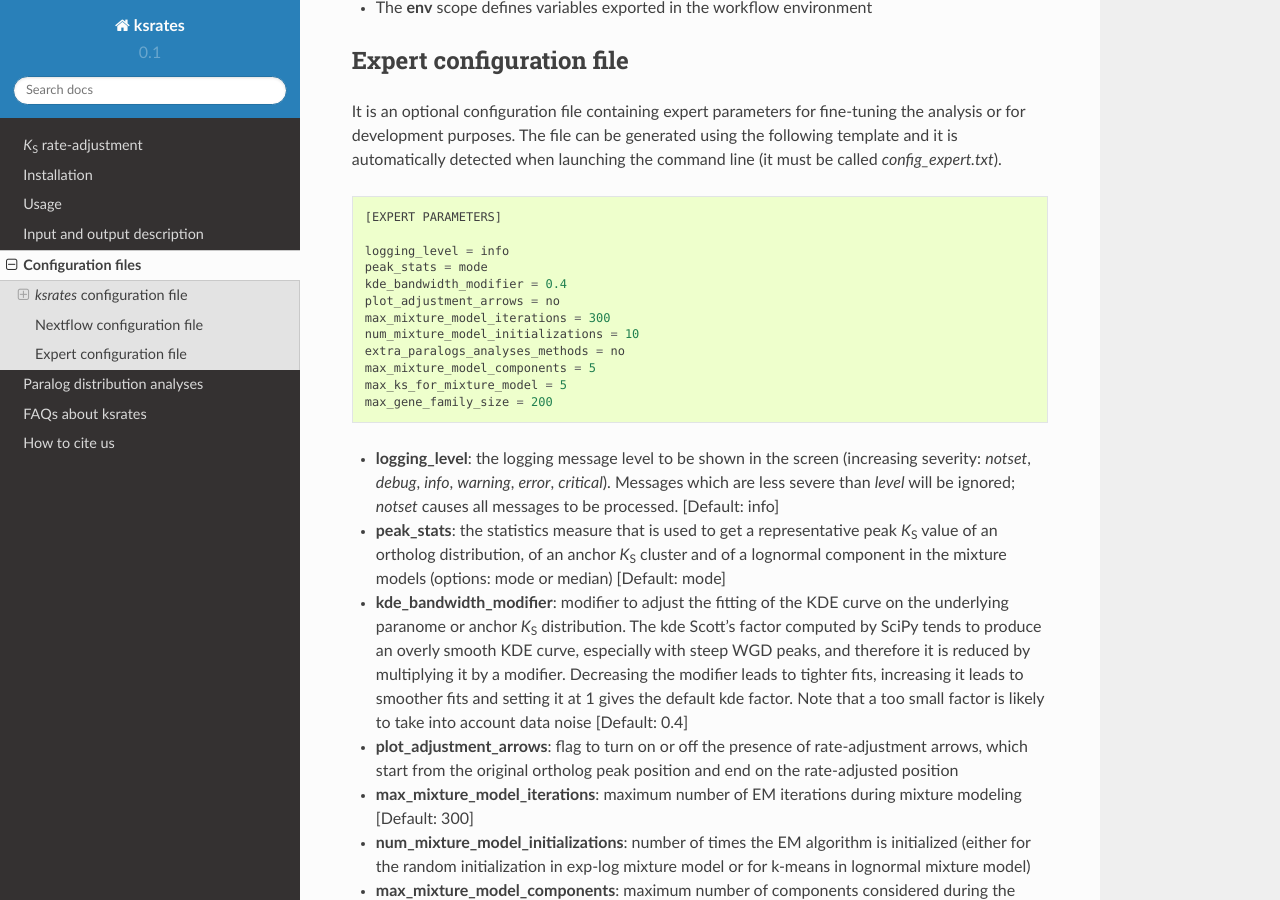
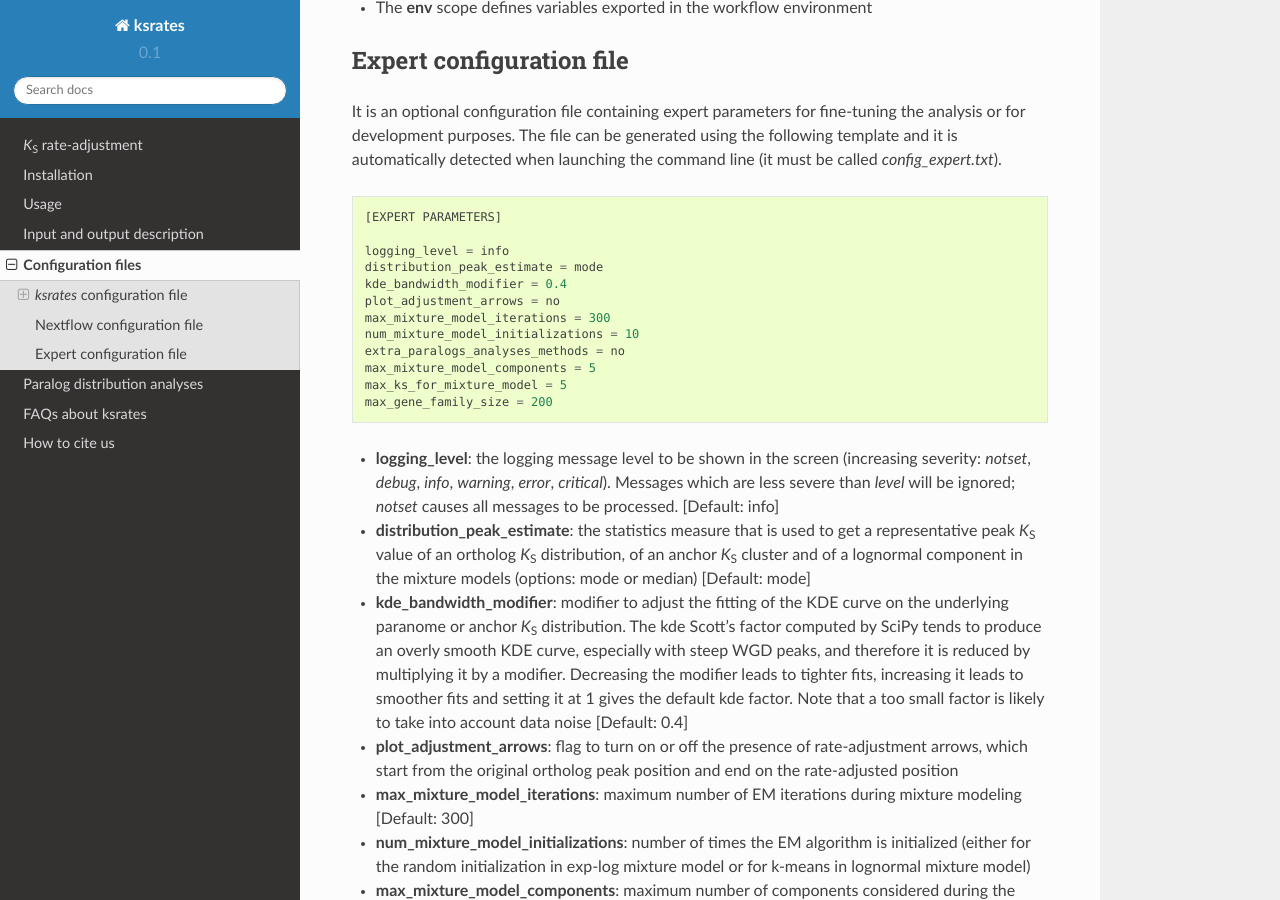
Before and after one commit to VIB-PSB/ksrates, a Sphinx documentation site: the page built from doc/source/configuration.rst, in a window 1280 px wide and 900 px high, scrolled down 4890 px. Built offline with Sphinx 7.4.7 and the Read the Docs theme 2.0.0, drawn with Linux system fonts in a browser that asks for light colours.

Commit message:
Rename peak_stats

```diff
--- a/doc/source/configuration.rst
+++ b/doc/source/configuration.rst
@@ -173,7 +173,7 @@ It is an optional configuration file containing expert parameters for fine-tunin
     [EXPERT PARAMETERS]
 
     logging_level = info
-    peak_stats = mode
+    distribution_peak_estimate = mode
     kde_bandwidth_modifier = 0.4
     plot_adjustment_arrows = no
     max_mixture_model_iterations = 300
@@ -184,7 +184,7 @@ It is an optional configuration file containing expert parameters for fine-tunin
     max_gene_family_size = 200
 
 * **logging_level**: the logging message level to be shown in the screen (increasing severity: *notset*, *debug*, *info*, *warning*, *error*, *critical*). Messages which are less severe than *level* will be ignored; *notset* causes all messages to be processed. [Default: info]
-* **peak_stats**: the statistics measure that is used to get a representative peak *K*:sub:`S` value of an ortholog distribution, of an anchor *K*:sub:`S` cluster and of a lognormal component in the mixture models (options: mode or median) [Default: mode]
+* **distribution_peak_estimate**: the statistics measure that is used to get a representative peak *K*:sub:`S` value of an ortholog *K*:sub:`S` distribution, of an anchor *K*:sub:`S` cluster and of a lognormal component in the mixture models (options: mode or median) [Default: mode]
 * **kde_bandwidth_modifier**: modifier to adjust the fitting of the KDE curve on the underlying paranome or anchor *K*:sub:`S` distribution. The kde Scott's factor computed by SciPy tends to produce an overly smooth KDE curve, especially with steep WGD peaks, and therefore it is reduced by multiplying it by a modifier. Decreasing the modifier leads to tighter fits, increasing it leads to smoother fits and setting it at 1 gives the default kde factor. Note that a too small factor is likely to take into account data noise [Default: 0.4]
 * **plot_adjustment_arrows**: flag to turn on or off the presence of rate-adjustment arrows, which start from the original ortholog peak position and end on the rate-adjusted position
 * **max_mixture_model_iterations**: maximum number of EM iterations during mixture modeling [Default: 300]
```
Also changed, not shown: 3 other files.
